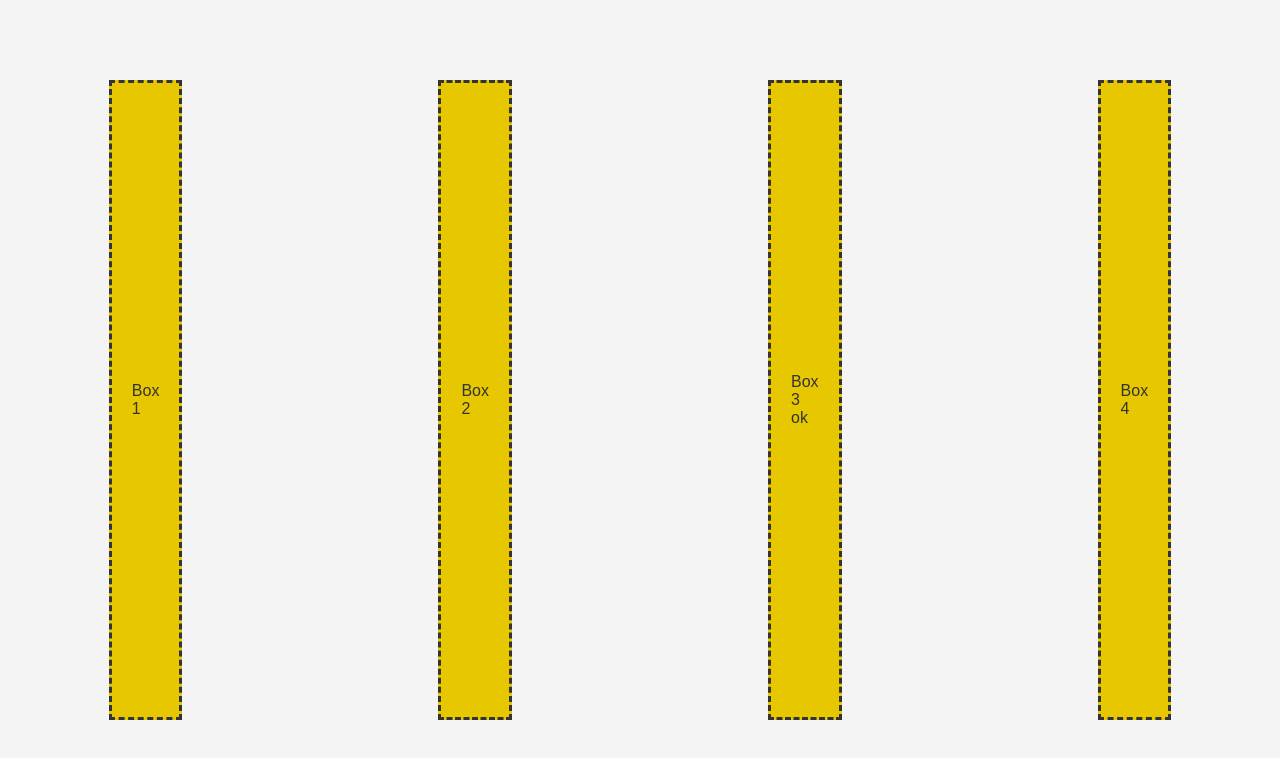
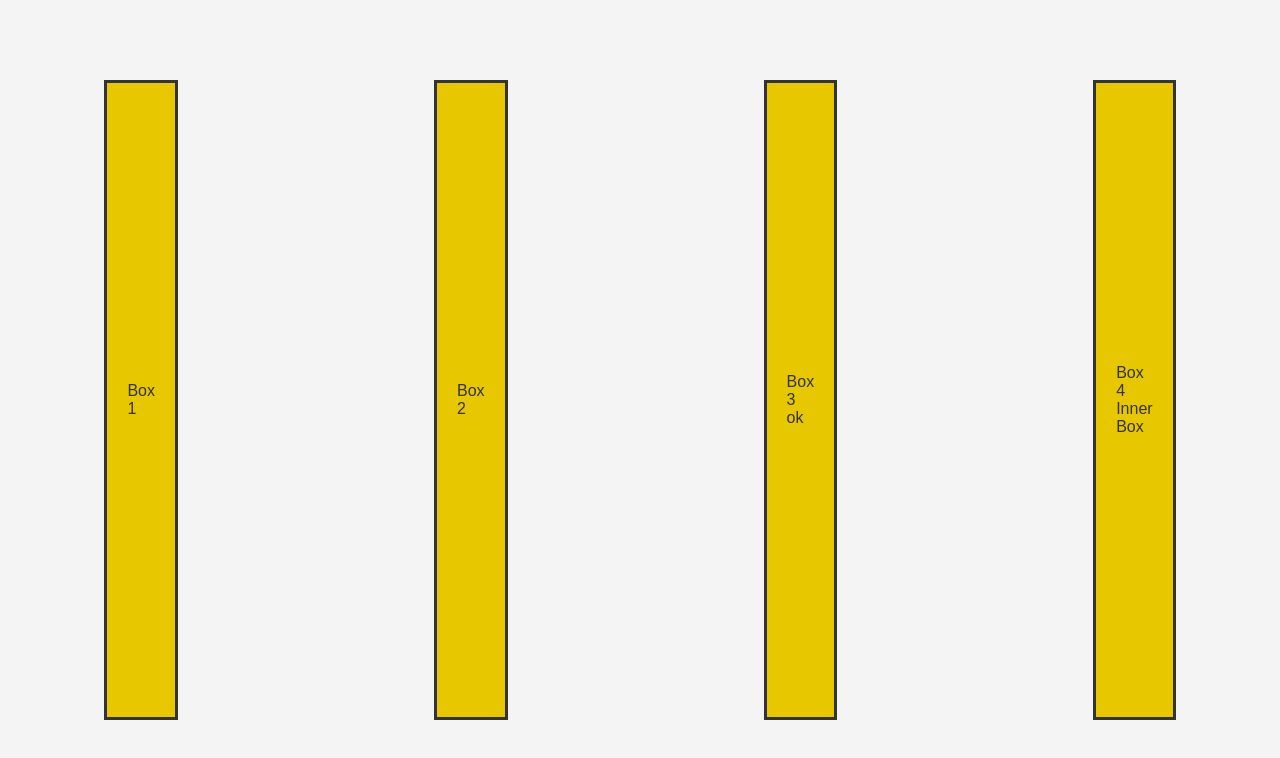
Before and after one commit to vicky-angular/HTML-PRACTICE-2026, a plain HTML site: page AboutCss.html in a window 1280 px wide. Drawn offline with Linux system fonts and the light colour scheme.

Commit message:
new feature

```diff
--- a/AboutCss.css
+++ b/AboutCss.css
@@ -20,7 +20,7 @@ html, body{
     padding: 20px;
     margin:10%;
     align-content: center;
-    border-style:dashed;
+    border-style:solid;
     max-width: 400px;
 }
 /* .container-1{
--- a/AboutCss.html
+++ b/AboutCss.html
@@ -10,6 +10,9 @@
     <div class="box">Box 1</div>
     <div class="box">Box 2</div>
    <div class="box">Box 3 <p>ok</p></div>
-    <div class="box">Box 4</div>
+    <div class="box">
+      Box 4
+      <span class="inner-box">Inner Box</span>
+    </div>
   </body>
 </html>
```
Also changed, not shown: shapes-html/shapes-1.html (+4 -1 lines).
